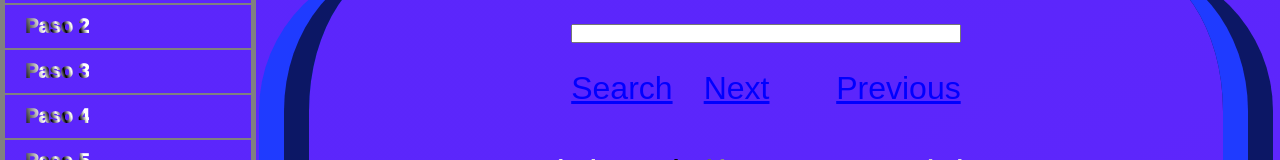
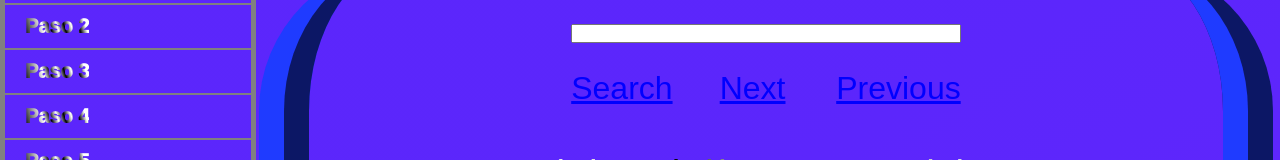
Before and after one commit to JasonR27/Stata17IG.github.io, a plain HTML site: page index.html in a window 1280 px wide. Shown: the part 343-503 px from the top of the page. Drawn offline with nearby package versions, Linux system fonts and the light colour scheme.

```diff
--- a/scripts/searchbar.js
+++ b/scripts/searchbar.js
@@ -64,5 +64,4 @@
                 alert("No results found");
             }
 
-
         });
--- a/scss/main.scss
+++ b/scss/main.scss
@@ -314,6 +314,7 @@
   padding: 0;
   display: grid;
 
+  /*Search Bar Styling*/
 
 .searchContend_h {
   justify-self: center;
@@ -334,6 +335,10 @@
    display: grid;
    grid-template-columns: 1fr 1fr 1fr;
    grid-gap: .5rem;
+
+   .ui-block-c {
+     margin-left: 1rem;
+   }
   }
 
   #SBbuttons {
@@ -363,7 +368,9 @@
     margin: 0 -4px;
 }
 
+/* end of search bar styling */
 
+/* Guide Content Styles */
 
   #parrafoBienvenida {
     width: 95%;
```
Also changed, not shown: index.html (+2 -0 lines), stylesheets/main.css, 1 other file.
